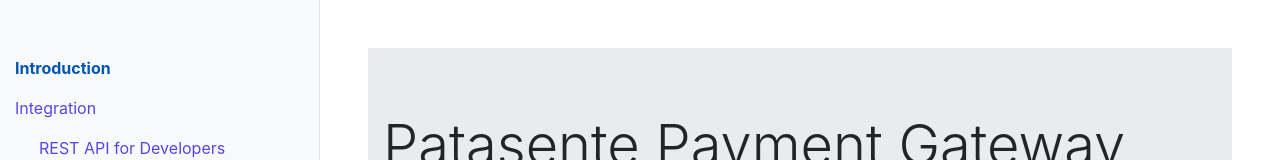
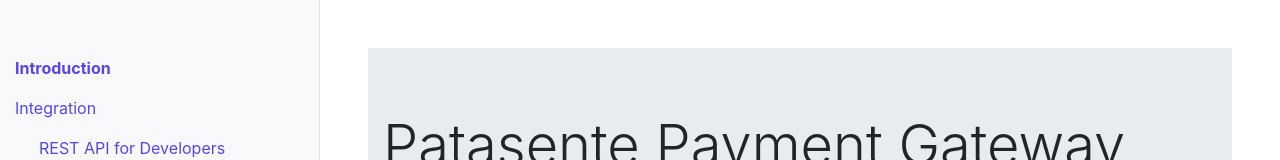
Before and after one commit to davidofug/davidofug.github.io, a plain HTML site: page index.html in a window 1280 px wide. In both pictures the pointer is over the link "Introduction". Shown: the top 160 px of the page. Drawn offline with nearby package versions, Linux system fonts and the light colour scheme.

Commit message:
Link hover

```diff
--- a/style.css
+++ b/style.css
@@ -20,5 +20,6 @@
 }
 
 a:hover {
+    color: #5945e6;
     font-weight: bold;
 }
```
